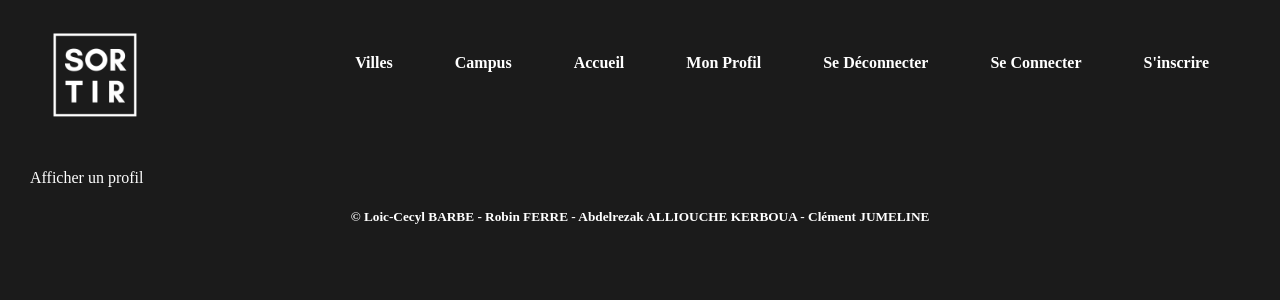
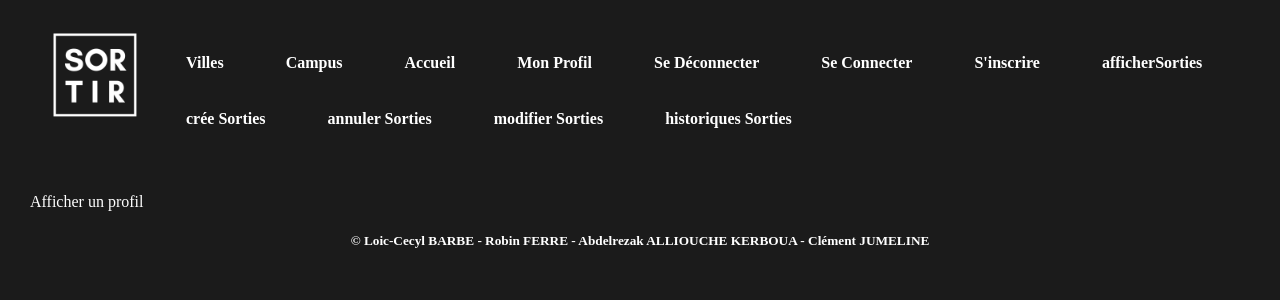
Before and after one commit to arezek/sorties, a Symfony app: template templates/main/profil/profil.html.twig in a window 1280 px wide. Shown: the top 300 px of the page. Run offline with Twig, Linux system fonts and the light colour scheme; the template is opened without the code that fills it, so the values that code supplies are empty; some libraries are stand-ins or nearby versions.

Commit message:
twigs sortie created

```diff
--- a/templates/base.html.twig
+++ b/templates/base.html.twig
@@ -35,13 +35,20 @@
                 </a>
             </div>
             <ul>
-                <li><a class="btnNav" href="{{ path('main_index') }}">Villes</a></li>
-                <li><a class="btnNav" href="{{ path('main_index') }}">Campus</a></li>
+                <li><a class="btnNav" href="{{ path('main_villes') }}">Villes</a></li>
+                <li><a class="btnNav" href="{{ path('main_campus') }}">Campus</a></li>
                 <li><a class="btnNav" href="{{ path('main_index') }}">Accueil</a></li>
                 <li><a class="btnNav" href="{{ path('main_profil' ,{ id : 2}) }}">Mon Profil</a></li>
                 <li><a class="btnNav" href="{{ path('main_index') }}"> Se Déconnecter</a></li>
                 <li><a class="btnNav" href="{{ path('main_index') }}"> Se Connecter</a></li>
                 <li><a class="btnNav" href="{{ path('main_index') }}"> S'inscrire</a></li>
+                <li><a class="btnNav" href="{{ path('sorties_details') }}"> afficherSorties</a></li>
+                <li><a class="btnNav" href="{{ path('sorties_cree') }}"> crée Sorties </a></li>
+                <li><a class="btnNav" href="{{ path('sorties_cancel') }}"> annuler Sorties</a></li>
+                <li><a class="btnNav" href="{{ path('sorties_edit') }}"> modifier Sorties</a></li>
+                <li><a class="btnNav" href="{{ path('sorties_history') }}"> historiques Sorties</a></li>
+
+
             </ul>
         </nav>
     </header>
```
Also changed, not shown: src/Controller/MainController.php (+15 -0 lines), src/Controller/SortiesController.php (+39 -3 lines).
